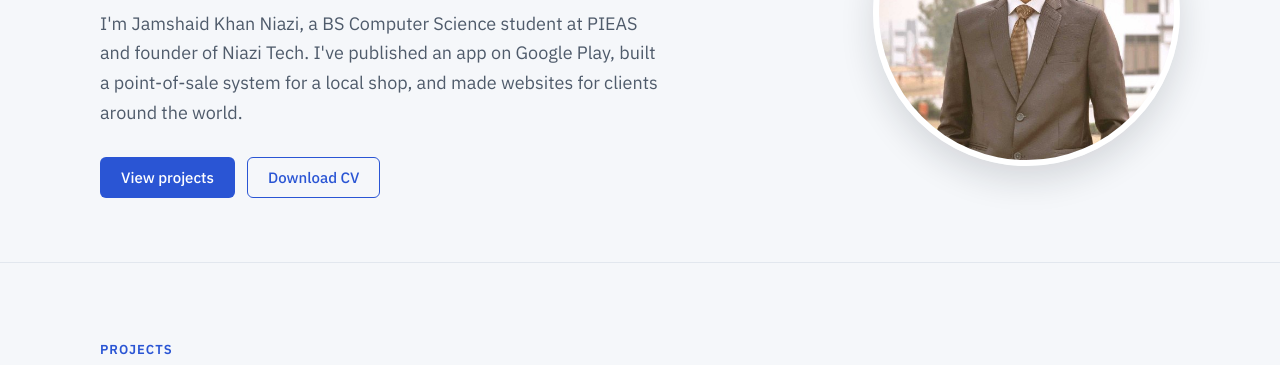
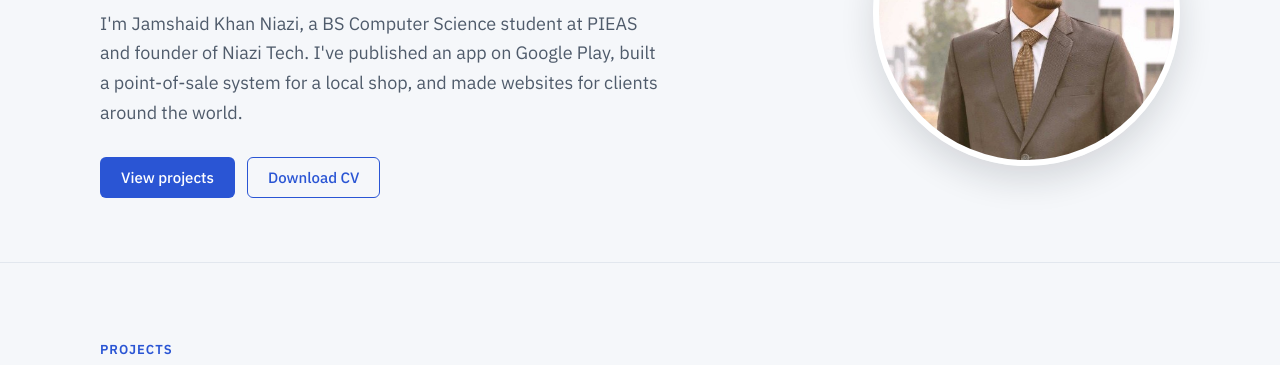
Before and after one commit to jamshaidkhanniazi5965-ship-it/jamshaidkhanniazi5965-ship-it.github.io, a plain HTML site: page index.html in a window 1280 px wide. Shown: the part 311-676 px from the top of the page. Drawn offline with Linux system fonts and the light colour scheme.

Commit message:
Zoom profile photo in a little more, anchored near the top

```diff
--- a/index.html
+++ b/index.html
@@ -56,7 +56,7 @@ img{display:block;max-width:100%}
 .btn-line{background:transparent;border-color:var(--accent);color:var(--accent)}
 .btn-line:hover{background:var(--accent-soft)}
 .photo{border-radius:50%;overflow:hidden;border:6px solid var(--surface);box-shadow:0 14px 34px rgba(21,27,38,.14);aspect-ratio:1/1;width:100%;max-width:340px;justify-self:center}
-.photo img{width:100%;height:auto;aspect-ratio:1/1;object-fit:cover;object-position:50% 40%;transform:scale(1.18) translateX(5.5%);transform-origin:50% 22%}
+.photo img{width:100%;height:auto;aspect-ratio:1/1;object-fit:cover;object-position:50% 40%;transform:scale(1.36) translateX(7%);transform-origin:50% 10%}
 
 /* sections */
 section{padding:72px 0;border-top:1px solid var(--line)}
```
